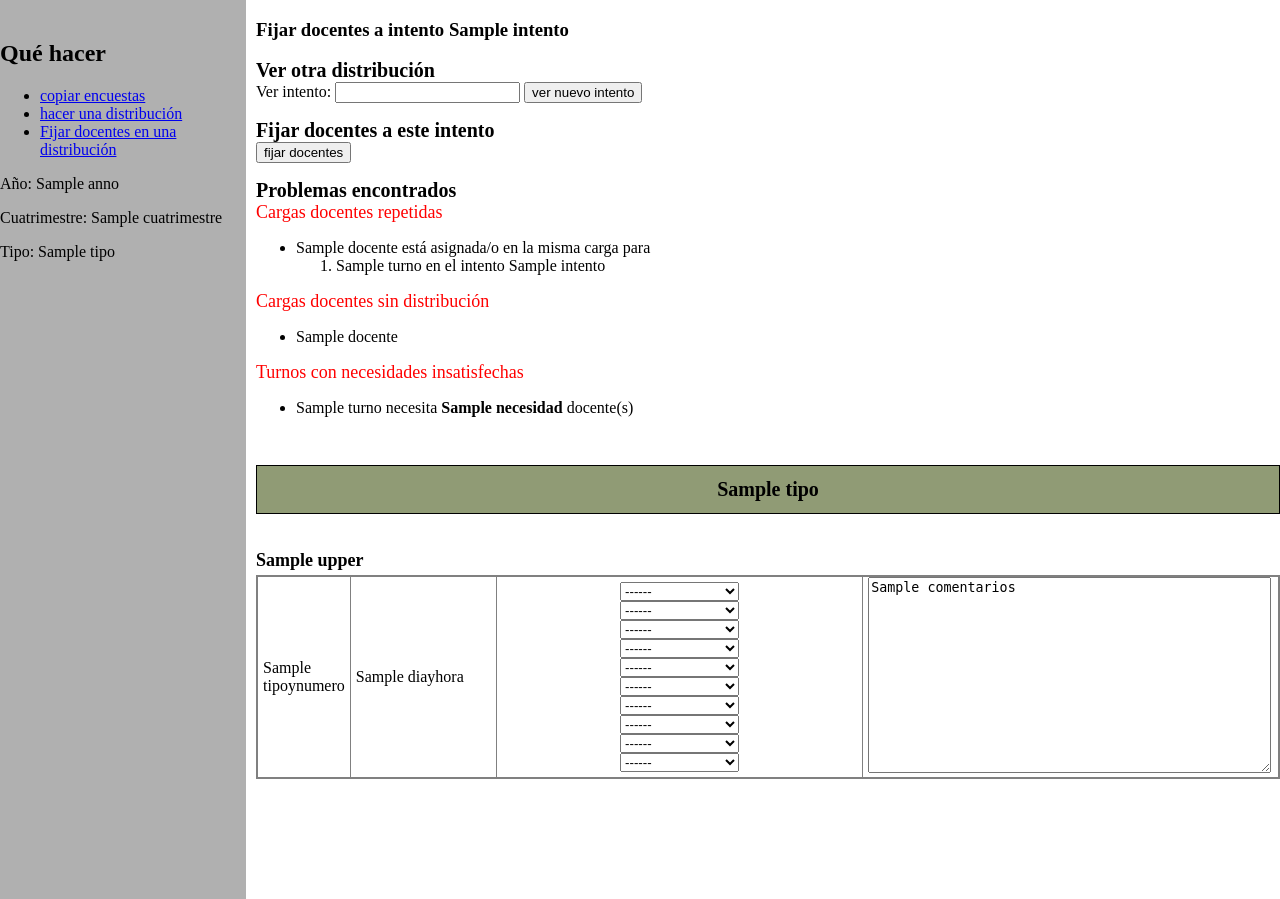
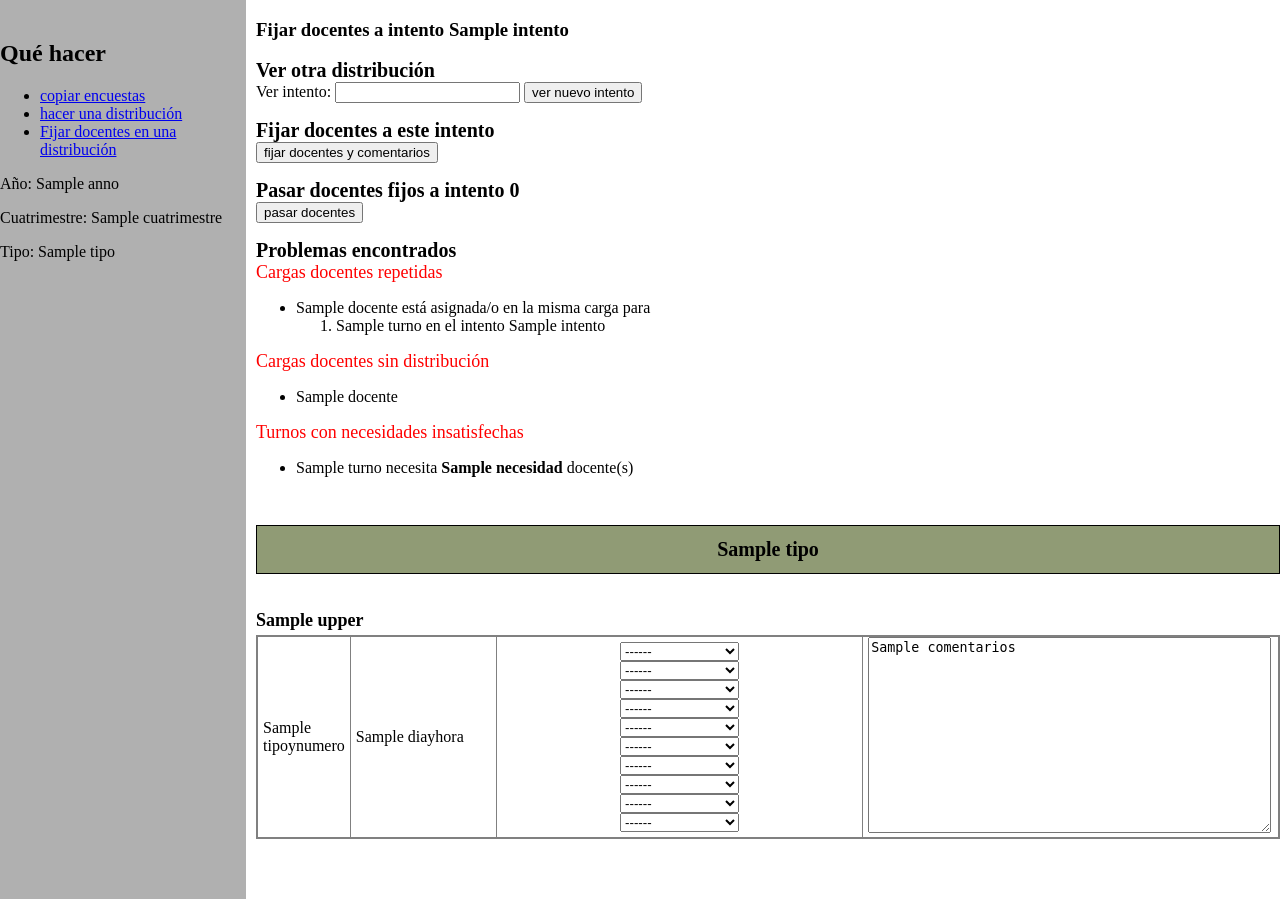
Before and after one commit to matiasg/distribucion, a Django app: template dborrador/templates/dborrador/fijar.html in a window 1280 px wide. Run offline with Django 3.2, Linux system fonts and the light colour scheme; the template is opened without the code that fills it: most values are stand-ins (such as "Sample title", 1, 10 or a date in 2020).

Commit message:
agrego dos botones para fijar y publicar

```diff
--- a/dborrador/templates/dborrador/fijar.html
+++ b/dborrador/templates/dborrador/fijar.html
@@ -22,9 +22,23 @@ Fijar docentes a intento {{ intento }}
     </p>
     <p>
         <div class="subseccion"><div id="titulo">Fijar docentes a este intento</div>
-            <input type="submit" name="fijar" value="fijar docentes">
+            <input type="submit" name="fijar" value="fijar docentes y comentarios">
         </div>
     </p>
+
+    <p>
+        <div class="subseccion"><div id="titulo">Pasar docentes fijos a intento 0</div>
+            <input type="submit" name="pasar_a_0" value="pasar docentes">
+        </div>
+    </p>
+
+    {% if intento == 0 %}
+    <p>
+        <div class="subseccion"><div id="titulo">Publicar esta distribución</div>
+            <input type="submit" name="publicar" value="publicar">
+        </div>
+    </p>
+    {% endif %}
 
     <p>
         <div class="subseccion"><div id="titulo">Problemas encontrados</div>
```
